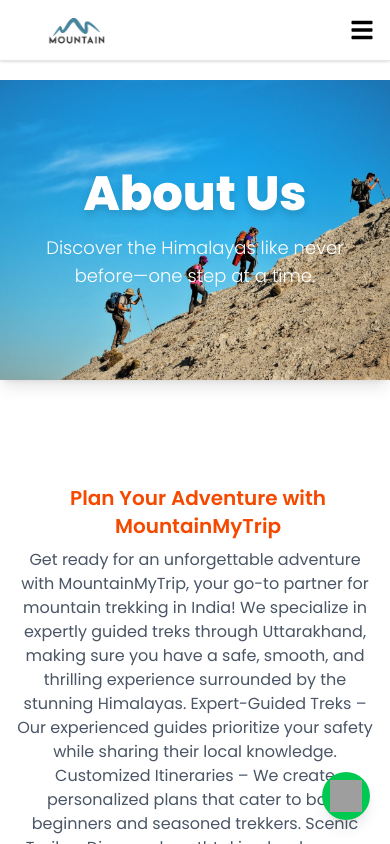
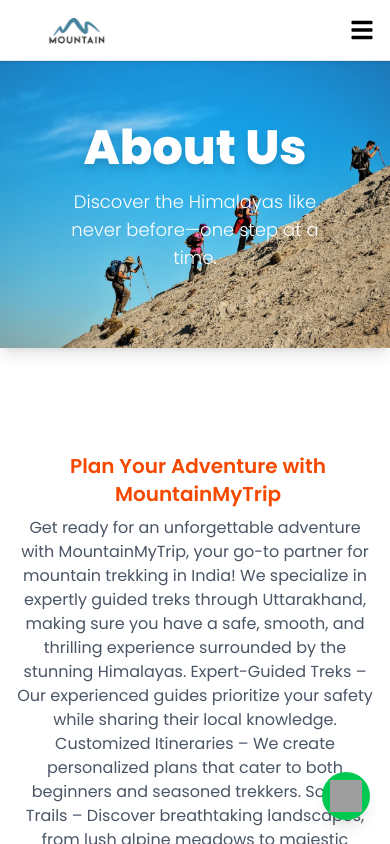
Before and after one commit to meenupal/LatstMountain, a Next.js app: page /Aboutus in a window 390 px wide. Shown: the top 844 px of the page. Built offline with nearby package versions, Linux system fonts and the light colour scheme; grey boxes are pictures that could not be loaded.

Commit message:
Added homepage content

```diff
--- a/src/app/Aboutus/page.js
+++ b/src/app/Aboutus/page.js
@@ -50,13 +50,13 @@
     <div className="">
       {/* Hero Section */}
       <div
-        className="bg-cover mt-20 bg-center h-[300px] flex items-center justify-center text-white text-center shadow-lg"
+        className="bg-cover mt-12 bg-center h-[300px] flex items-center justify-center text-white text-center shadow-lg"
         style={{
           backgroundImage: "url('deal73.jpg')",
         }}
       >
-        <div className=" bg-opacity-50 p-10 rounded-xl">
-          <h1 className="text-5xl font-extrabold drop-shadow-lg">About Us</h1>
+        <div className=" bg-opacity-50 p-12 rounded-xl">
+          <h1 className="text-5xl  font-extrabold drop-shadow-lg">About Us</h1>
           <h3 className="text-lg mt-4 font-light">
             Discover the Himalayas like never before—one step at a time.
           </h3>
@@ -82,7 +82,7 @@
           </h1>
         </div>
       </div> */}
-      <div className="flex flex-col  lg:flex-row justify-between items-center py-16 px-2 sm:px-12 lg:px-20 gap-12 sm:gap-20">
+      <div className="flex flex-col md:py-12 lg:flex-row justify-between items-center py-16 px-2 sm:px-12 lg:px-20 gap-12 sm:gap-20">
         {/* Left Section */}
         <div className="lg:w-[60%] text-center  lg:text-left">
           <h1 className="font-bold flex gap-2 flex-col mt-2 items-center sm:items-end sm:flex-row  py-4 text-6xl md:text-5xl text-blue-400"></h1>
@@ -195,7 +195,7 @@
                 </div>
                 <p className="text-gray-700 mt-2 ml-14">{event.description}</p>
               </div>
-            ))}
+            ))}    http://localhost:3000
           </div>
         </div>
       </div>
--- a/src/app/MountainMyTripGallery/page.js
+++ b/src/app/MountainMyTripGallery/page.js
@@ -352,15 +352,15 @@
     content: `• Trek back to basecamp. Farewell to the Himalayas.`,
   },
   {
-    title: "Day1: Gulabi Kantha Trek in Uttarakhand – A Hidden Gem",
+    title: "Day 4: Gulabi Kantha Trek in Uttarakhand – A Hidden Gem",
     content: `• Untouched Beauty: Still relatively unexplored\n• Location: Garhwal Himalayas, Uttarakhand\n• Breathtaking panoramic views\n• Lush green meadows, wildflowers, dense forests`,
   },
   {
-    title: "Day 2: Higher Elevation and Scenic Views",
+    title: "Day 5: Higher Elevation and Scenic Views",
     content: `• Higher elevation climbs, forest trails, and local encounters.`,
   },
   {
-    title: "Day 3: Return and Final Day",
+    title: "Day 6: Return and Final Day",
     content: `• Trek back to basecamp. Farewell to the Himalayas.`,
   },
 ];
--- a/src/app/components/From.jsx
+++ b/src/app/components/From.jsx
@@ -219,7 +219,7 @@
   const [location, setLocation] = useState("");
   const [date, setDate] = useState("");
   const [checkout, setCheckout] = useState("");
-  const [checkin, setCheckin] = useState('');
+  const [checkin, setCheckin] = useState("");
   const [currentImage, setCurrentImage] = useState(0);
 
   const slides = [
@@ -308,7 +308,7 @@
               )}
               <input
                 type="date"
-      className="w-full outline-none bg-transparent text-sm md:text-base px-3 py-2 border border-gray-300 rounded-md text-gray-700 z-20"
+                className="w-full  outline-none bg-transparent text-sm md:text-base px-3 py-2 border border-gray-300 rounded-md text-gray-700 z-20"
                 value={checkin}
                 onChange={(e) => setCheckin(e.target.value)}
               />
@@ -333,7 +333,6 @@
               />
             </div>
           </div>
-
 
           {/* Send Button */}
           <a href="https://wa.me/1234567891" target="_blank">
--- a/src/app/components/Testimonials.jsx
+++ b/src/app/components/Testimonials.jsx
@@ -303,7 +303,7 @@
       </div>
 
       {/* Achievements */}
-      <div className="grid grid-cols-2 md:grid-cols-4 md:px-12  text-center mt-12">
+      <div className="grid grid-cols-2 md:grid-cols-4 md:px-12 md:mt-[77px] text-center mt-12">
         <div>
           <PiBackpackFill className="text-orange-500 text-4xl mx-auto mb-2" />
           <h3 className="text-2xl font-bold">
```
Also changed, not shown: src/app/components/HimaliyeMyTrip.jsx (+0 -8 lines). Lines whose indentation alone changed are shown as unchanged.
